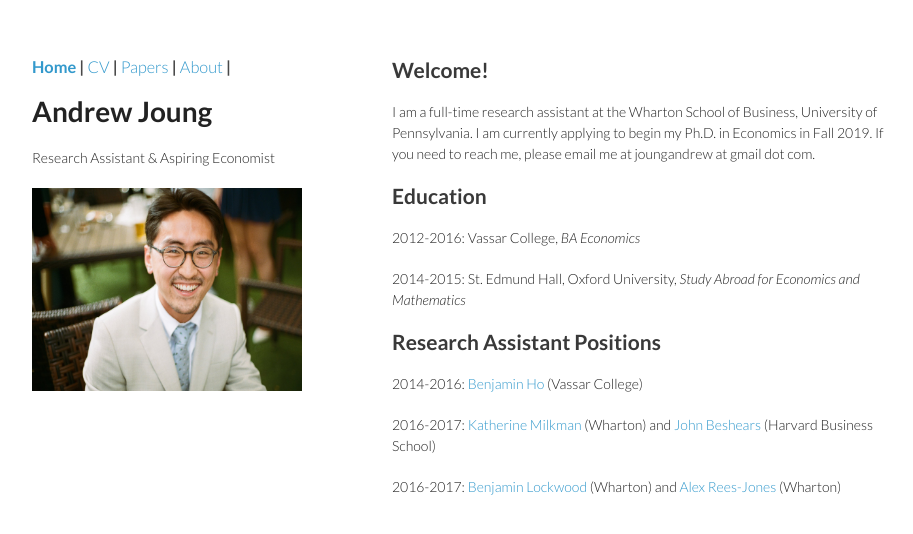
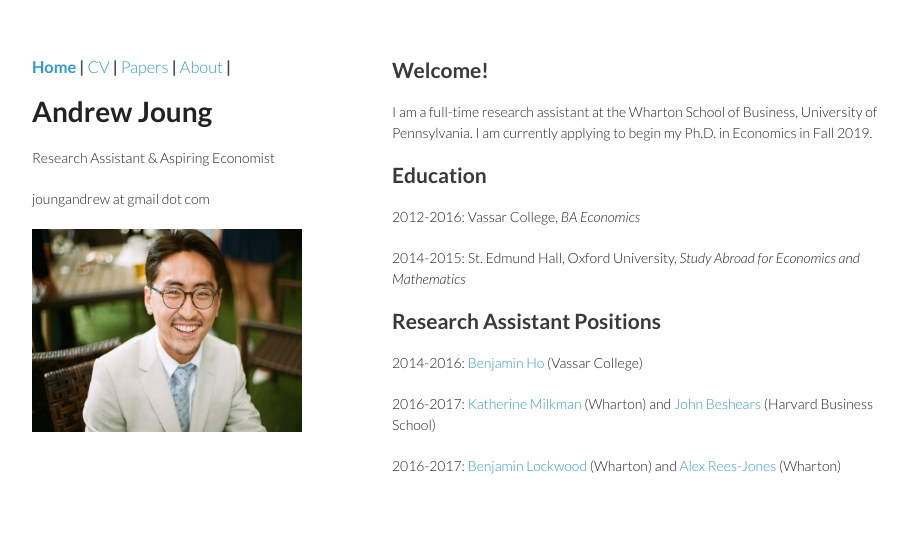
Before and after one commit to sxfinance/sxia.github.io, a Jekyll site: the page index.html, which Jekyll copies as it is, in a window 1280 px wide. Shown: the top 534 px of the page, without its empty margins (178-1091 px from the left). Built offline with Jekyll 4.4.1, drawn with Linux system fonts in a browser that asks for light colours.

Commit message:
Update index.html

```diff
--- a/index.html
+++ b/index.html
@@ -34,11 +34,12 @@
       </nav>
         <h1>Andrew Joung</h1>
         <p>Research Assistant & Aspiring Economist</p>
+	<p>joungandrew at gmail dot com
 	<p class="view"><img src="Photo of Me.jpg" width=309 height=203></p>
       </header>
    <section>
 	<h2><a id="welcome" class="anchor" href="#welcome" aria-hidden="true"><span class="octicon octicon-link"></span></a><b>Welcome!</b></h3>
-	<p>I am a full-time research assistant at the Wharton School of Business, University of Pennsylvania. I am currently applying to begin my Ph.D. in Economics in Fall 2019. If you need to reach me, please email me at joungandrew at gmail dot com. </p>
+	<p>I am a full-time research assistant at the Wharton School of Business, University of Pennsylvania. I am currently applying to begin my Ph.D. in Economics in Fall 2019. </p>
 
 	<h2><a id="education" class="anchor" href="#education" aria-hidden="true"><span class="octicon octicon-link"></span></a><b>Education</b></h3>
 	<p>2012-2016: Vassar College, <i>BA Economics</i></p>
```
